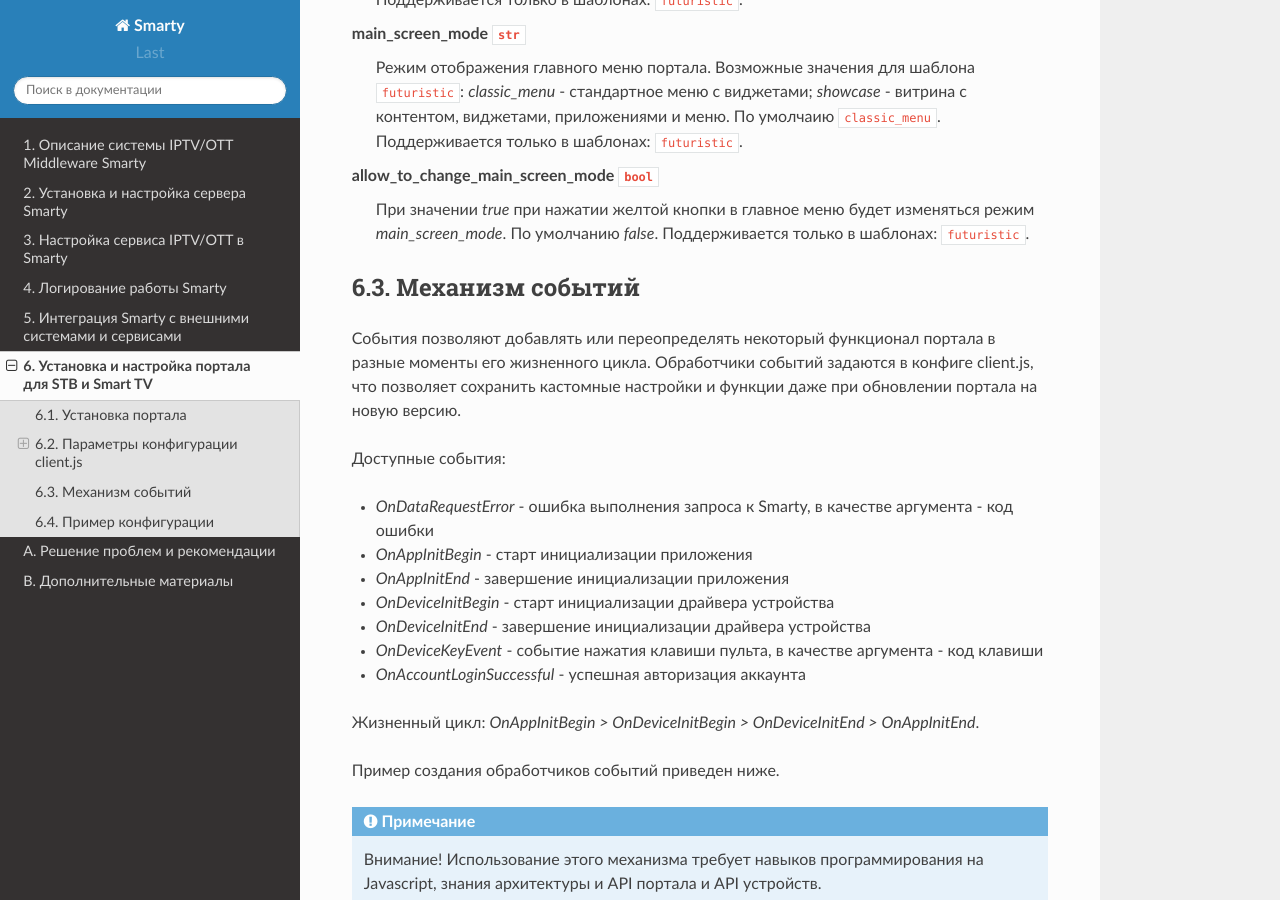
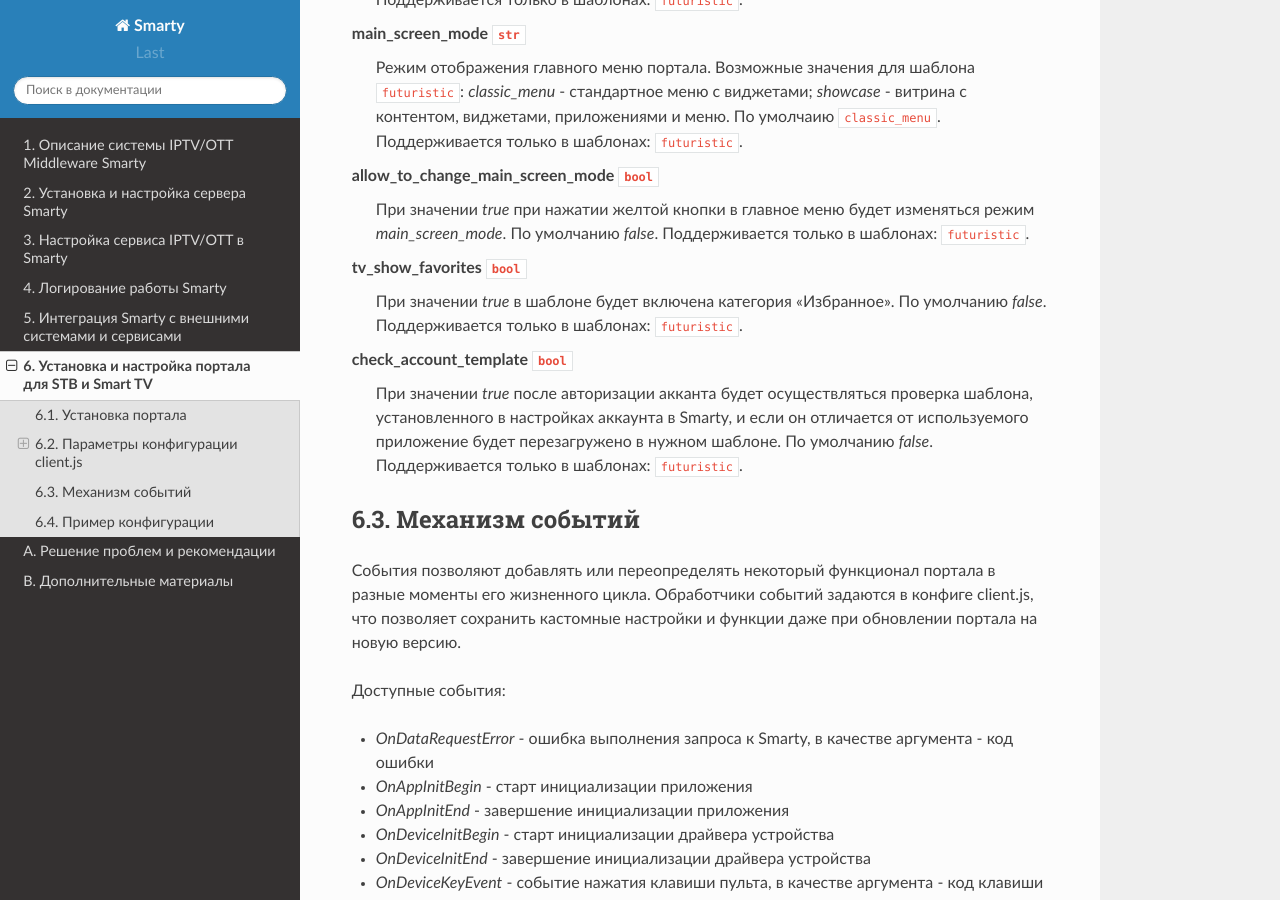
Before and after one commit to sergey-yakovlev/smarty-docs, a Sphinx documentation site: the page built from source/portal_setup.rst, in a window 1280 px wide and 900 px high, scrolled down 7086 px. Built offline with Sphinx 7.4.7 and the Read the Docs theme 2.0.0, drawn with Linux system fonts in a browser that asks for light colours.

Commit message:
tv_show_favorites & check_account_template

```diff
--- a/source/portal_setup.rst
+++ b/source/portal_setup.rst
@@ -349,6 +349,17 @@ allow_to_change_main_screen_mode ``bool``
     По умолчанию *false*.
     Поддерживается только в шаблонах: ``futuristic``.
 
+tv_show_favorites ``bool``
+    При значении *true* в шаблоне будет включена категория "Избранное".
+    По умолчанию *false*.
+    Поддерживается только в шаблонах: ``futuristic``.
+
+check_account_template ``bool``
+    При значении *true* после авторизации акканта будет осуществляться проверка шаблона, установленного в настройках аккаунта в Smarty,
+    и если он отличается от используемого приложение будет перезагружено в нужном шаблоне.
+    По умолчанию *false*.
+    Поддерживается только в шаблонах: ``futuristic``.
+
 
 .. _portal_event_system:
 
```
